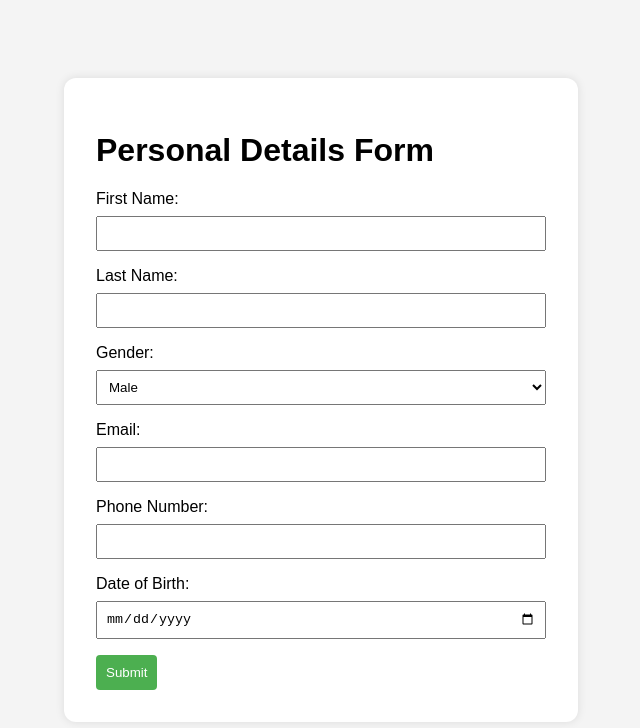
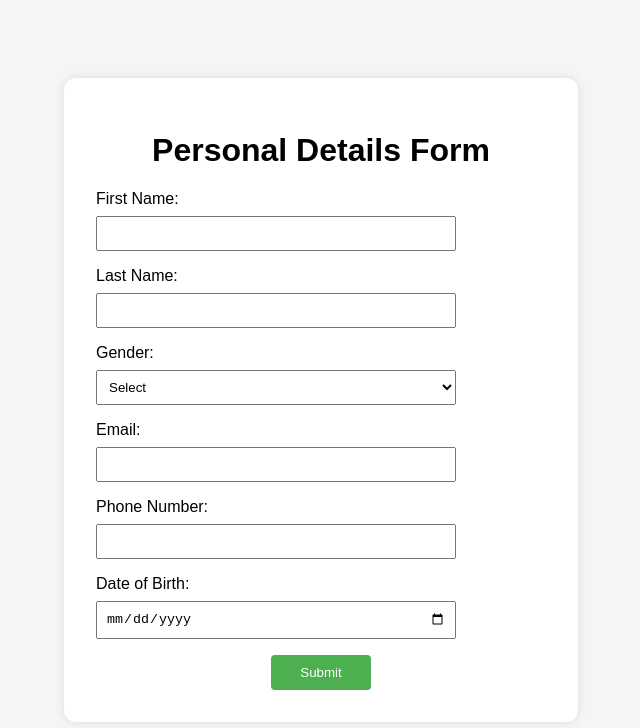
Before and after one commit to Deepanraj1508/MiniProjectsBegginer, a plain HTML site: page Personal_Details_form/index.html in a window 1280 px wide. Shown: the whole page, without its empty margins (319-959 px from the left). Drawn offline with Linux system fonts and the light colour scheme.

Commit message:
improve css

```diff
--- a/Personal_Details_form/index.html
+++ b/Personal_Details_form/index.html
@@ -9,7 +9,10 @@
 <body>
 
     <form>
-      <h1>Personal Details Form</h1>
+      <center>
+        <h1>Personal Details Form</h1>
+      </center>
+
         <label for="firstName">First Name:</label>
         <input type="text" id="firstName" name="firstName" required>
 
@@ -18,6 +21,7 @@
 
         <label for="gender">Gender:</label>
         <select id="gender" name="gender" required>
+          <option value="">Select</option>
           <option value="male">Male</option>
           <option value="female">Female</option>
           <option value="other">Other</option>
@@ -31,8 +35,11 @@
 
         <label for="dob">Date of Birth:</label>
         <input type="date" id="dob" name="dob" required>
+    <br>
+    <center>
+      <button type="submit">Submit</button>
+    </center>
 
-        <button type="submit">Submit</button>
       </form>
 
 
--- a/Personal_Details_form/style.css
+++ b/Personal_Details_form/style.css
@@ -1,6 +1,6 @@
 body {
   font-family: Arial, sans-serif;
-  background-color: #f4f4f4;
+  background-color: #f5f5f5;
   margin: 0;
   padding: 0;
   display: flex;
@@ -18,19 +18,22 @@ form {
 }
 
 label {
+  /* text-align: center;   */
   display: block;
   margin-bottom: 8px;
 }
 
 input {
-  width: 100%;
+  width: 80%;
   padding: 8px;
-  margin-bottom: 16px;
+  margin: 0 auto 16px; /* Center horizontally and add margin at the bottom */
   box-sizing: border-box;
+
 }
 
+
 select {
-  width: 100%;
+  width: 80%;
   padding: 8px;
   margin-bottom: 16px;
   box-sizing: border-box;
@@ -43,8 +46,8 @@ button {
   border: none;
   border-radius: 4px;
   cursor: pointer;
+  width: 100px;
 }
-
 button:hover {
   background-color: #45a049;
 }
```
